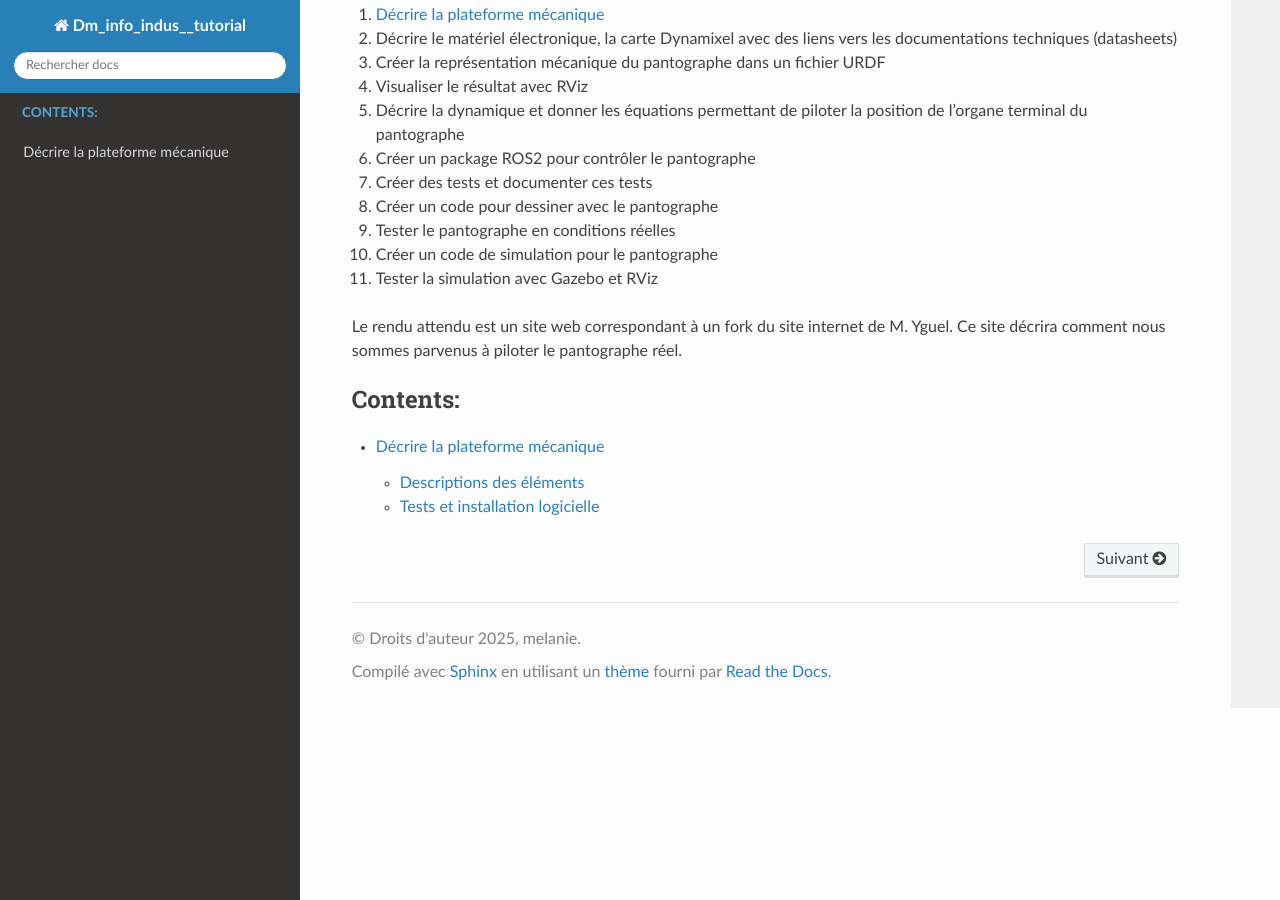
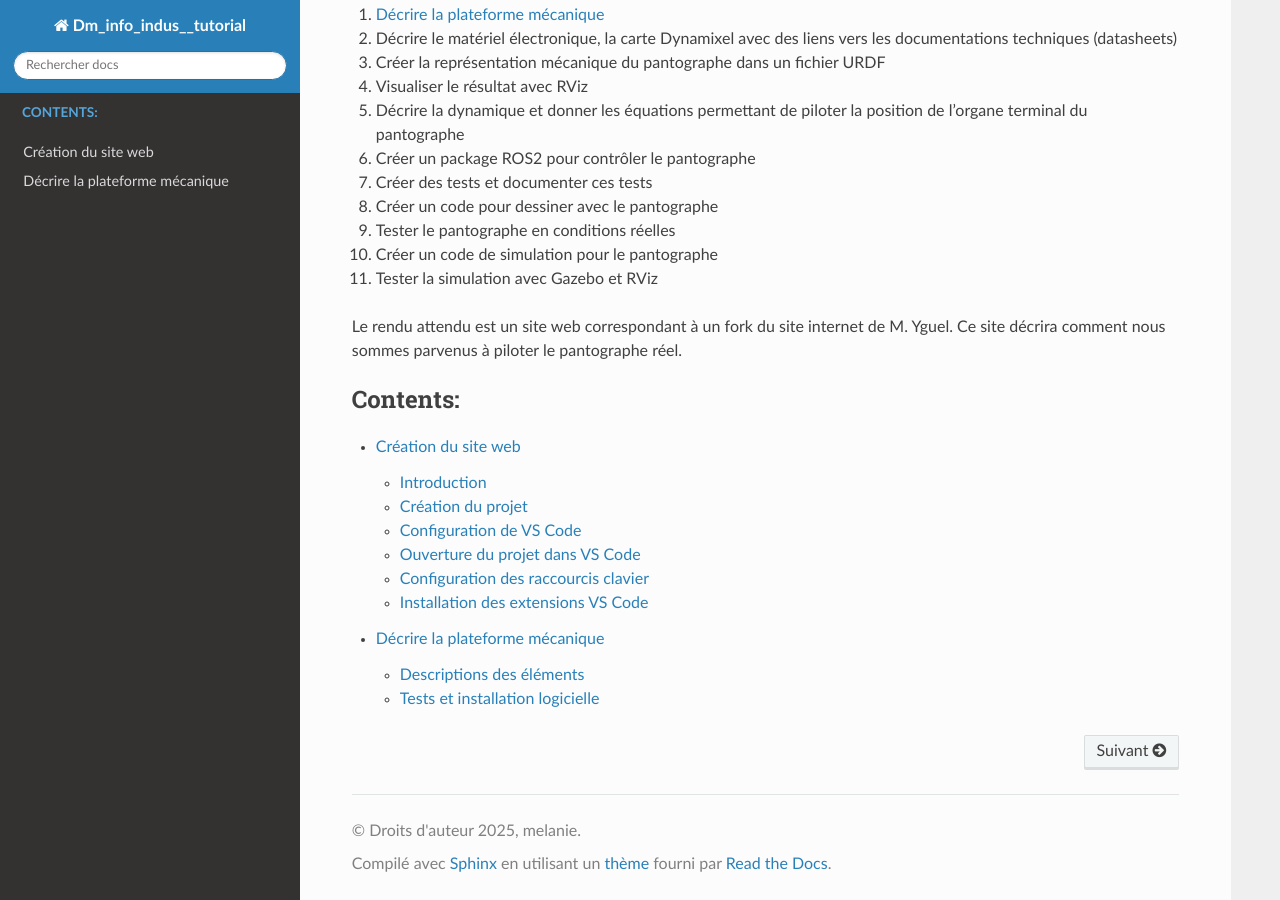
Before and after one commit to melaniedalib/info_indus_tutorial, a Sphinx documentation site: the page built from doc/sphinx/source/index.rst, in a window 1280 px wide and 900 px high, scrolled down 622 px. Built offline with Sphinx 7.4.7 and the Read the Docs theme 3.1.0, drawn with Linux system fonts in a browser that asks for light colours; some of the changed lines change nothing that is shown.

Commit message:
00_explication_creation du site web

```diff
--- /dev/null
+++ b/doc/sphinx/source/00_creation_site_web/00_site_web.rst
@@ -0,0 +1,142 @@
+Création du site web
+===================
+
+.. note::
+
+   Cette partie s’inspire de la documentation fournie par **M. Yguel**
+   dans le cadre du cours d’informatique industrielle. voir ici pour la documentation exacte.
+
+
+Introduction
+------------
+
+Nous avons créé ce site web afin de documenter le projet de pantographe
+et de présenter les différentes étapes de conception, de simulation
+et de contrôle sous ROS 2.
+
+Le site est basé sur **Sphinx** et hébergé via **GitHub Pages**.
+
+---
+
+Création du projet
+------------------
+
+Nous avons ouvert un terminal sous Ubuntu à l’aide du raccourci :
+
+- ``Ctrl + Alt + T``
+
+Nous avons ensuite créé le répertoire du projet dans notre dossier personnel :
+
+.. code-block:: bash
+
+   mkdir -p ~/info_indus/info_indus_tutorial
+
+Nous avons nommé ce projet ``info_indus_tutorial``.
+
+Puis, nous nous sommes placés dans le répertoire du projet :
+
+.. code-block:: bash
+
+   cd ~/info_indus/info_indus_tutorial
+
+---
+
+Configuration de VS Code
+------------------------
+
+Nous avons utilisé **Visual Studio Code** comme éditeur de code.
+
+Création des fichiers de configuration
+^^^^^^^^^^^^^^^^^^^^^^^^^^^^^^^^^^^^^^
+
+Nous avons créé un dossier ``.vscode`` à la racine du projet, ainsi qu’un fichier
+``settings.json`` vide :
+
+.. code-block:: bash
+
+   mkdir .vscode
+   touch .vscode/settings.json
+
+Nous avons également créé un fichier ``keybindings.json`` dans le dossier de
+configuration utilisateur de VS Code :
+
+.. code-block:: bash
+
+   cd ~/.config/Code/User
+   touch keybindings.json
+
+---
+
+Ouverture du projet dans VS Code
+--------------------------------
+
+Nous avons ouvert le projet dans VS Code avec la commande :
+
+.. code-block:: bash
+
+   code .
+
+Nous avons ensuite complété le fichier ``settings.json`` afin d’améliorer
+le formatage automatique et le confort d’édition.
+
+.. literalinclude:: resources/code/config.vscode/settings.json
+   :language: json
+   :caption: Configuration VS Code (settings.json)
+
+---
+
+Configuration des raccourcis clavier
+------------------------------------
+
+Nous avons modifié les raccourcis clavier afin d’éviter certaines erreurs
+de manipulation et de corriger un bug lié à l’extension Sphinx.
+
+.. literalinclude:: resources/code/config.vscode/keybindings.json
+   :language: json
+   :caption: Configuration des raccourcis clavier
+
+Après modification, nous avons rechargé VS Code via :
+
+- ``Ctrl + Shift + P``
+- ``Developer: Reload Window``
+
+---
+
+Installation des extensions VS Code
+-----------------------------------
+
+Nous avons installé plusieurs extensions afin de faciliter le développement,
+la documentation et l’utilisation de ROS 2.
+
+Édition de code
+^^^^^^^^^^^^^^^
+- **Gremlins Tracker**
+  Permet de visualiser les caractères invisibles.
+
+Git
+^^^
+- **Git Graph**
+  Permet de visualiser l’historique Git.
+
+Python
+^^^^^^
+- **Python**
+- **Python Debugger**
+
+Documentation
+^^^^^^^^^^^^^
+- **Esbonio**
+  Permet l’édition et l’aperçu des fichiers Sphinx.
+
+ROS 2
+^^^^^
+- **ROS 2**
+- **ROS 2 Ament Task Provider**
+- **Uncrustify**
+
+Assistant IA
+^^^^^^^^^^^^
+- **GitHub Copilot**
+
+Ces extensions nous ont permis d’améliorer la productivité
+et la qualité du code et de la documentation.
--- a/doc/sphinx/source/index.rst
+++ b/doc/sphinx/source/index.rst
@@ -37,4 +37,5 @@ Le rendu attendu est un site web correspondant à un fork du site internet de M.
    :maxdepth: 2
    :caption: Contents:
 
+   00_creation_site_web/00_site_web
    01_description_des_elements_maquette/description_maquette
```
